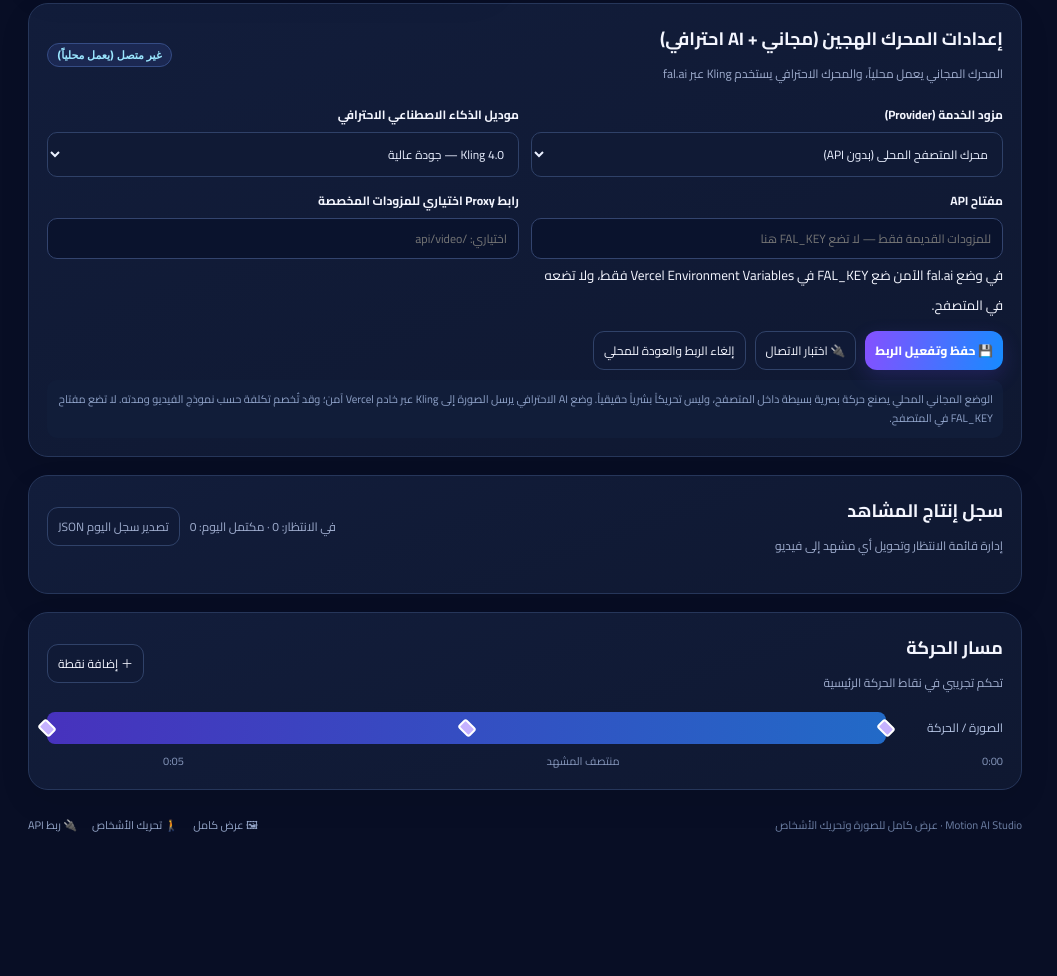
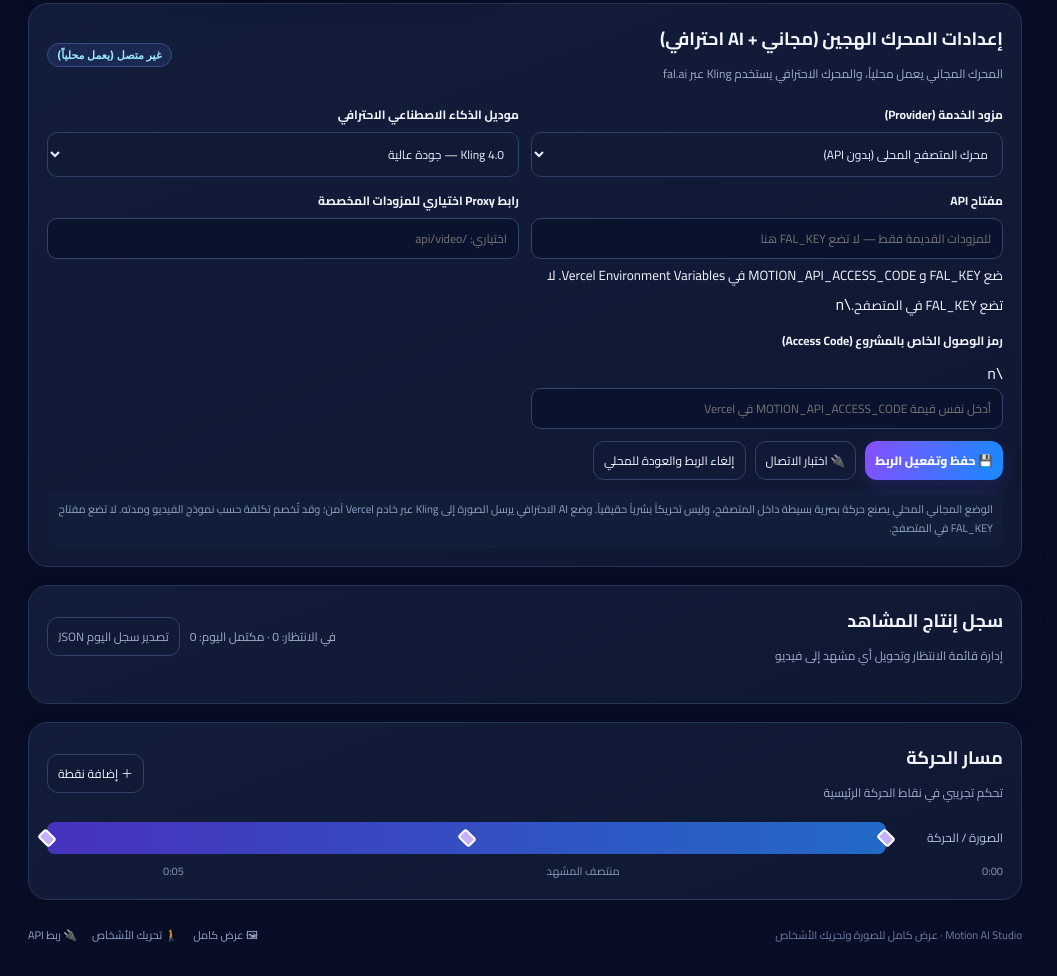
Before and after one commit to kaboo7766-hub/Motion-AI-Studio, a plain HTML site: page index.html in a window 1280 px wide. Shown: the part 1247-2223 px from the top of the page, without its empty margins (0-1057 px from the left). Before the commit the page ends 2113 px from the top, so only its background shows below. Drawn offline with Linux system fonts and the light colour scheme.

Commit message:
Add private access code field for professional engine

```diff
--- a/index.html
+++ b/index.html
@@ -105,7 +105,7 @@
 <div>
 <label class="label">مفتاح API</label>
 <input type="password" class="lib-search" id="apiKey" placeholder="للمزودات القديمة فقط — لا تضع FAL_KEY هنا">
-<small>في وضع fal.ai الآمن ضع FAL_KEY في Vercel Environment Variables فقط، ولا تضعه في المتصفح.</small>
+<small>ضع FAL_KEY و MOTION_API_ACCESS_CODE في Vercel Environment Variables. لا تضع FAL_KEY في المتصفح.</small>\n<label class="label" style="margin-top:10px">رمز الوصول الخاص بالمشروع (Access Code)</label>\n<input type="password" class="lib-search" id="apiAccessCode" placeholder="أدخل نفس قيمة MOTION_API_ACCESS_CODE في Vercel">
 </div>
 <div>
 <label class="label">رابط Proxy اختياري للمزودات المخصصة</label>
```
